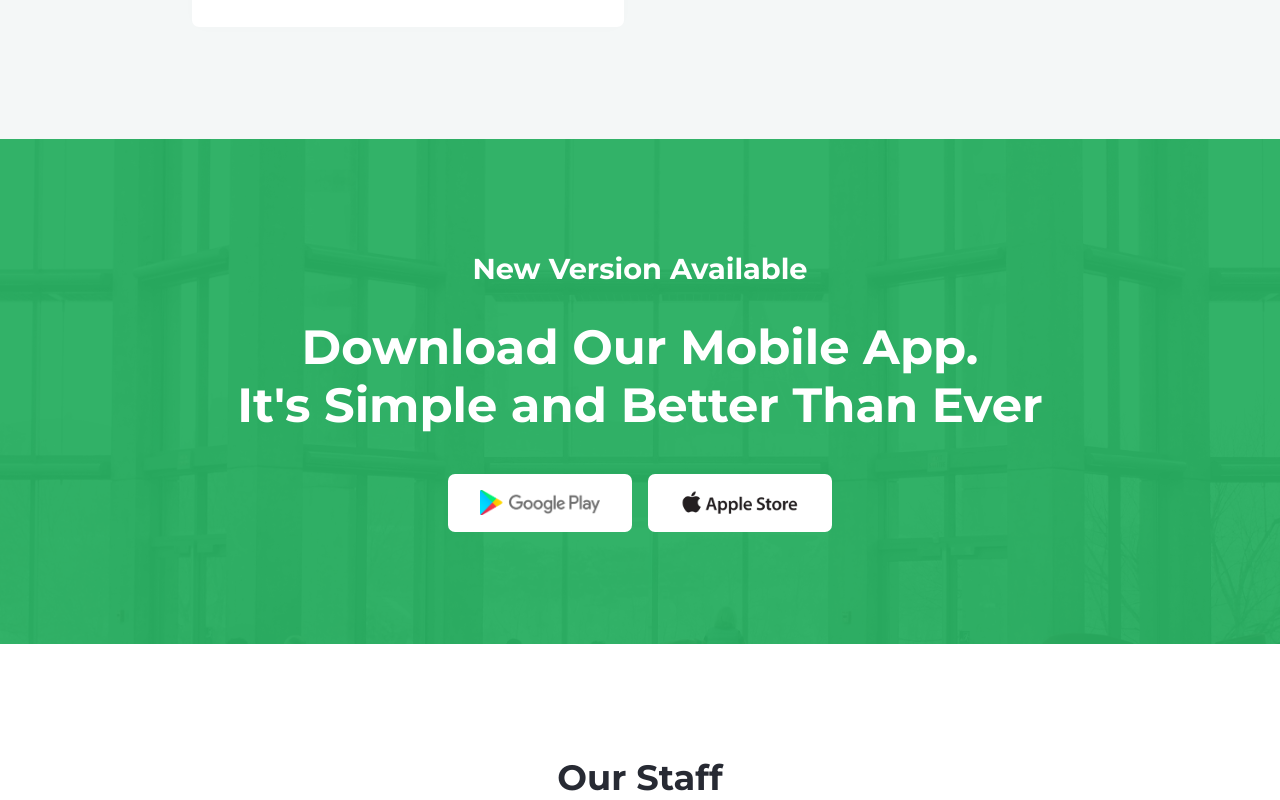
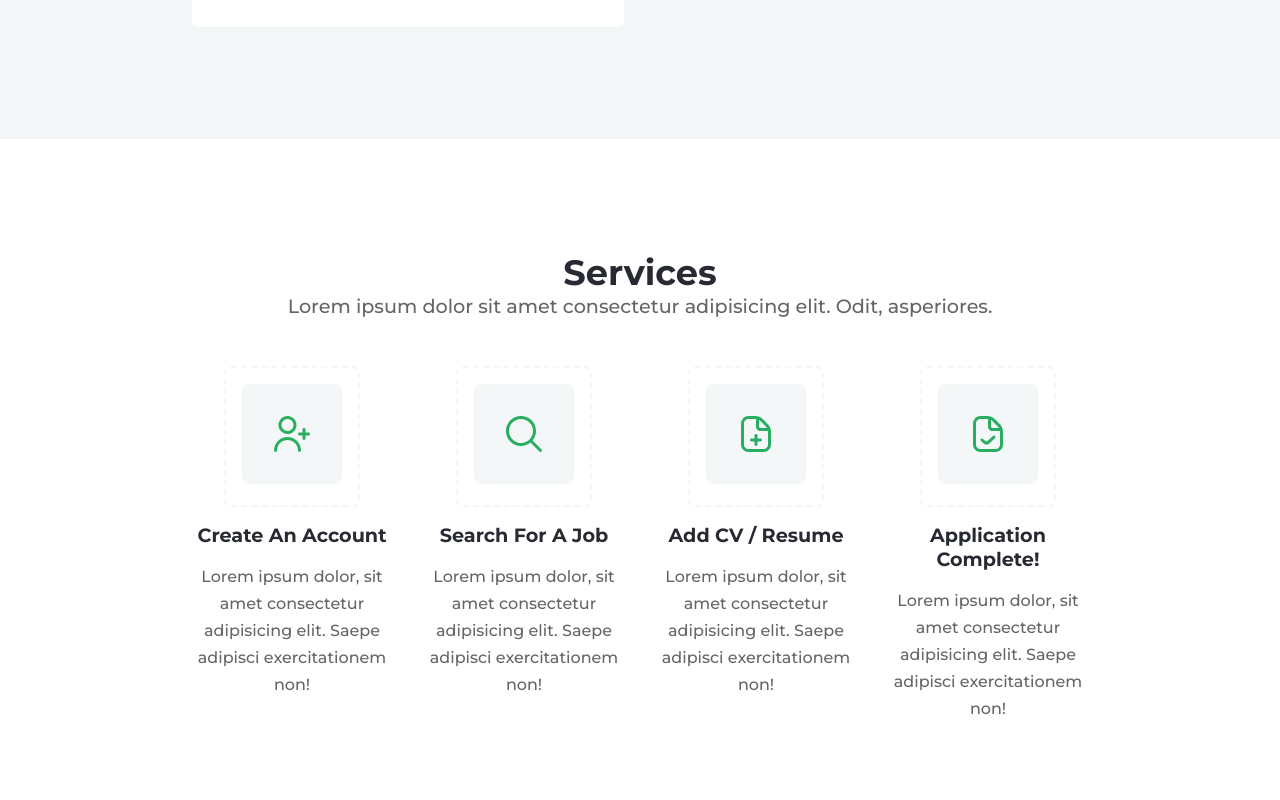
Before and after one commit to collinskchirchir/react-jobs-site-project, a React (Create React App) app: page / in a window 1280 px wide. Shown: the part 3380-4180 px from the top of the page. Built offline with nearby package versions, Linux system fonts and the light colour scheme.

Commit message:
Section Service

```diff
--- a/src/App.js
+++ b/src/App.js
@@ -3,6 +3,7 @@ import SectionCategory from "./components/SectionCategory";
 import SectionDownload from "./components/SectionDownload";
 import SectionFooter from "./components/SectionFooter";
 import SectionJobs from "./components/SectionJobs";
+import SectionService from "./components/SectionService";
 import SectionStaff from "./components/SectionStaff";
 import SectionSubscribe from "./components/SectionSubscribe";
 
@@ -13,6 +14,7 @@ function App() {
       <Header />
       <SectionCategory />
       <SectionJobs />
+      <SectionService />
       <SectionDownload />
       <SectionStaff />
       <SectionSubscribe />
--- /dev/null
+++ b/src/components/SectionService.js
@@ -0,0 +1,38 @@
+import React from 'react'
+import styled from 'styled-components'
+import { InnerLayout } from '../Layouts';
+import Title from './Title';
+import ServiceItem from './ServiceItem';
+import search from '../img/search2.svg';
+import apply from '../img/apply2.svg';
+import add from '../img/add.svg';
+import account from '../img/create_account.svg';
+
+
+function SectionService() {
+  return (
+    <SectionServiceStyled>
+      <InnerLayout>
+        <div className='title-con'>
+          <Title name="Services" para={'Lorem ipsum dolor sit amet consectetur adipisicing elit. Odit, asperiores.'} />
+        </div>
+        <div className='services-con'>
+          <ServiceItem icon={account} name={'Create An Account'} para={'Lorem ipsum dolor, sit amet consectetur adipisicing elit. Saepe adipisci exercitationem non!'} />
+          <ServiceItem icon={search} name={'Search For A Job'} para={'Lorem ipsum dolor, sit amet consectetur adipisicing elit. Saepe adipisci exercitationem non!'} />
+          <ServiceItem icon={add} name={'Add CV / Resume'} para={'Lorem ipsum dolor, sit amet consectetur adipisicing elit. Saepe adipisci exercitationem non!'} />
+          <ServiceItem icon={apply} name={'Application Complete!'} para={'Lorem ipsum dolor, sit amet consectetur adipisicing elit. Saepe adipisci exercitationem non!'} />
+        </div>
+      </InnerLayout>
+    </SectionServiceStyled>
+  )
+}
+
+const SectionServiceStyled = styled.section`
+  .services-con{
+    padding-top: 3rem;
+    display: grid;
+    grid-template-columns: repeat(4, 1fr);
+    grid-gap: 2rem;
+  }
+`;
+export default SectionService
--- /dev/null
+++ b/src/components/ServiceItem.js
@@ -0,0 +1,48 @@
+import React from 'react'
+import styled from 'styled-components'
+
+function ServiceItem({ icon, name, para }) {
+  return (
+    <ServiceItemStyled>
+      <div className='image'>
+        <img src={icon} alt='' />
+      </div>
+      <h4>{name}</h4>
+      <p>{para}</p>
+    </ServiceItemStyled>
+  )
+}
+
+const ServiceItemStyled = styled.div`
+  text-align: center;
+  &:hover{
+    .image{
+      border: 2px dashed var(--color-primary)
+    }
+  }
+  .image{
+    border-radius: 7px;
+    border: 2px dashed #F4F7F7;
+    display: flex;
+    align-items: center;
+    justify-content: center;
+    display: inline-block;
+    transition: all .4s ease-in-out;
+    img{
+      width: 100px;
+      padding: 2rem;
+      background-color: #F4F7F7;
+      margin: 1rem;
+      border-radius: 7px;
+    }
+  }
+  h4{
+    color: var(--color-dark);
+    padding: 1rem 0;
+  }
+  p{
+    font-size: 1rem;
+    line-height: 1.7rem;
+  }
+`;
+export default ServiceItem
```
